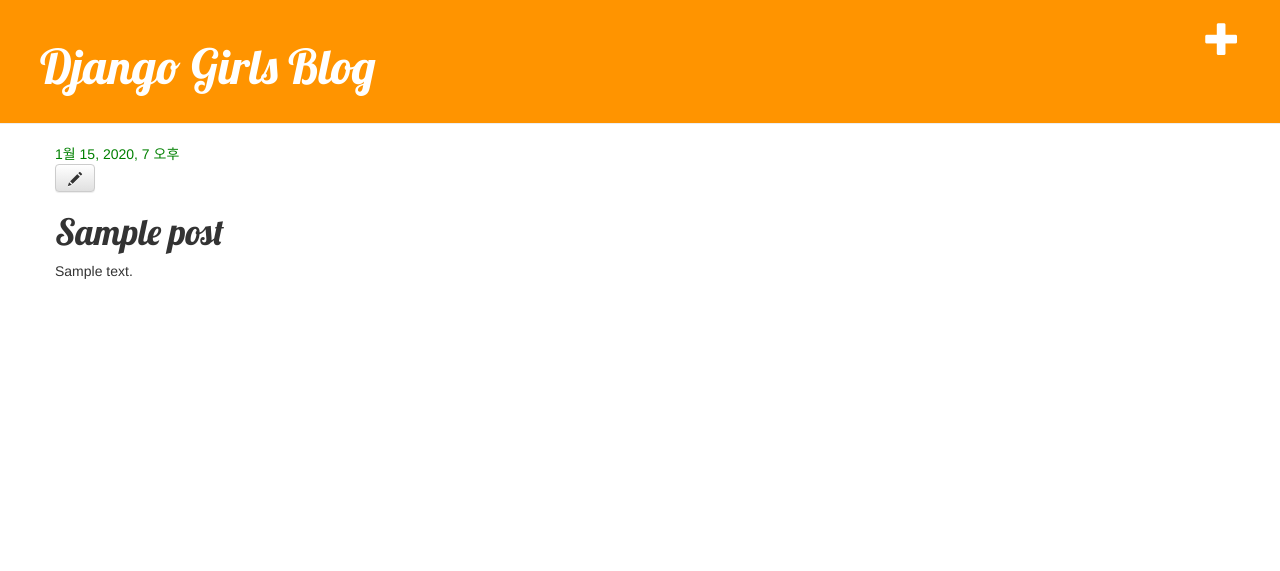
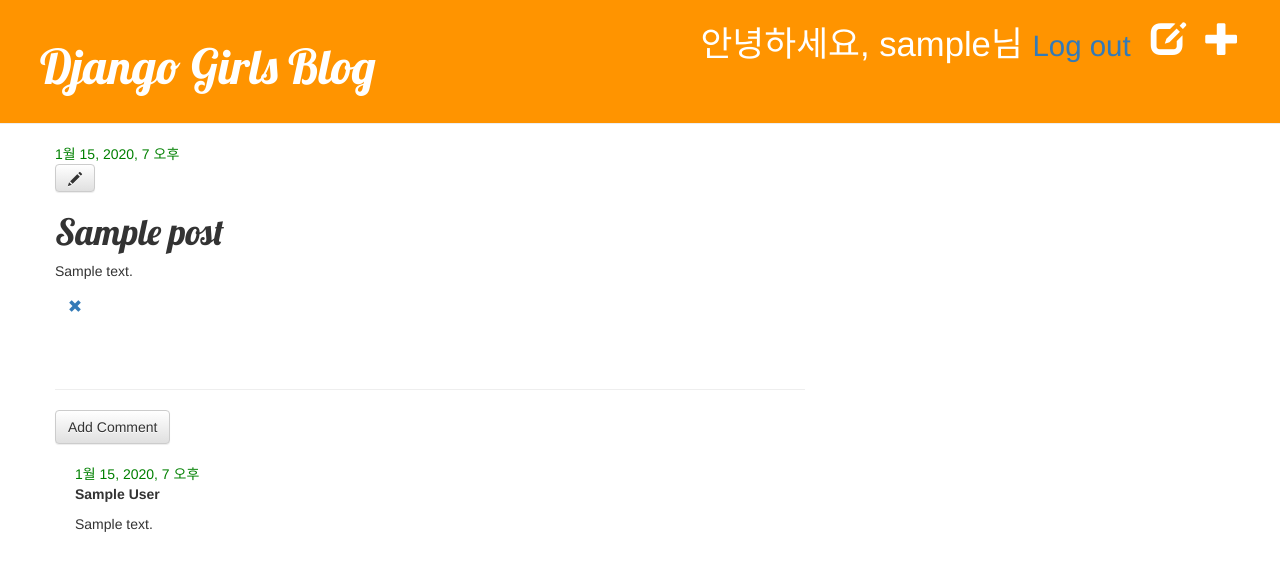
Before and after one commit to yoosojeong/djangoGirls, a Django app: page /post/1/ in a window 1280 px wide. Shown: the top 571 px of the page. Run offline with Django 3.2, Linux system fonts and the light colour scheme; a user stored in the database is signed in; tables that the repository leaves empty hold one stand-in row (values such as "Sample post"); some libraries are stand-ins or nearby versions.

Commit message:
login 수정

```diff
--- a/blog/admin.py
+++ b/blog/admin.py
@@ -1,5 +1,6 @@
 from django.contrib import admin
-from .models import Post
+from .models import Post, Comment
 
 # Post모델을 등록하겠다.
 admin.site.register(Post)
+admin.site.register(Comment)
--- a/blog/models.py
+++ b/blog/models.py
@@ -3,6 +3,7 @@ from django.utils import timezone
 
 
 class Post(models.Model):
+
     author = models.ForeignKey('auth.User', on_delete=models.CASCADE)
     title = models.CharField(max_length=200)
     text = models.TextField()
@@ -13,5 +14,27 @@ class Post(models.Model):
         self.published_date = timezone.now() # 현재시각
         self.save()
 
+
+    def approved_comments(self):
+
+        return self.comments.filter(approved_comment=True)
+
     def __str__(self):
         return self.title
+
+class Comment(models.Model):
+
+    post = models.ForeignKey('blog.Post', related_name='comments', on_delete=models.CASCADE)
+    author = models.CharField(max_length=200)
+    text = models.TextField()
+    created_date = models.DateTimeField(default=timezone.now)
+    approved_comment = models.BooleanField(default=False)
+
+    def approve(self):
+
+        self.approved_comment = True
+        self.save()
+
+    def __str__(self):
+
+        return self.text
--- a/blog/static/blog/blog.css
+++ b/blog/static/blog/blog.css
@@ -44,3 +44,6 @@ h1, h2, h3, h4 {
 .post h1 a, .post h1 a:visited {
     color: #000000;
 }
+.comment{
+    margin: 20px 0px 20px 20px;
+}
--- a/blog/templates/blog/base.html
+++ b/blog/templates/blog/base.html
@@ -6,7 +6,7 @@
         <link rel="stylesheet" href="//maxcdn.bootstrapcdn.com/bootstrap/3.2.0/css/bootstrap.min.css">
         <link rel="stylesheet" href="//maxcdn.bootstrapcdn.com/bootstrap/3.2.0/css/bootstrap-theme.min.css">
         <link href="//fonts.googleapis.com/css?family=Lobster&subset=latin,latin-ext" rel="stylesheet" type="text/css">
-        <link rel="stylesheet" href="{% static "blog/blog.css" %}" />
+        <link rel="stylesheet" href={% static "blog/blog.css" %} />
     </head>
     <body>
         <div class="page-header">
@@ -14,8 +14,21 @@
                 <a href="{% url 'post_new' %}" class="top-menu">
                     <span class="glyphicon glyphicon-plus"></span>
                 </a>
+                <a href="{% url 'post_draft_list' %}" class="top-menu">
+                    <span class="glyphicon glyphicon-edit"></span>
+                </a>
+                <p class="top-menu">
+                    안녕하세요, {{ user.username }}님
+                    <small>
+                        <a href="{% url 'logout' %}">Log out</a>
+                    </small>
+                </p>
+            {% else %}
+                <a href="{% url 'login' %}" class="top-menu">
+                    <span class="glyphicon	glyphicon-lock"></span>
+                </a>
             {% endif %}
-            <h1><a href="/">Django Girls Blog</a></h1>
+            <h1><a href="/post">Django Girls Blog</a></h1>
         </div>
         <div class="content container">
             <div class="row">
@@ -25,6 +38,5 @@
                 </div>
             </div>
         </div>
-
     </body>
 </html>
--- a/blog/templates/blog/post_detail.html
+++ b/blog/templates/blog/post_detail.html
@@ -6,6 +6,10 @@
             <div class="date">
                 {{ post.published_date }}
             </div>
+        {% else %}
+            <a class="btn btn-default" href="{% url 'post_publish' pk=post.pk %}">
+                publish
+            </a>
         {% endif %}
         {% if user.is_authenticated %}
             <a class="btn btn-default" href="{% url 'post_edit' pk=post.pk %}">
@@ -14,5 +18,31 @@
         {% endif %}
         <h1>{{ post.title }}</h1>
         <p>{{ post.text|linebreaksbr }}</p>
+        <a class="btn btn default" href="{% url 'post_remove' pk=post.pk %}">
+            <span class="glyphicon glyphicon-remove"></span>
+        </a>
     </div>
+    <hr>
+    <a class="btn btn-default" href="{% url 'add_comment_to_post' pk=post.pk %}">Add Comment</a>
+    {% for comment in post.comments.all %}
+        {% if user.is_authenticated or comment.approved_comment %}
+            <div class="comment">
+                <div class="date">
+                    {{ comment.created_date }}
+                    {% if not comment.approved_comment %}
+                        <a class="btn btn-default" href="{% url 'comment_remove' pk=comment.pk %}">
+                            <span class="glyphicon glyphicon-remove"></span>
+                        </a>
+                        <a class="btn btn-default" href="{% url 'comment_approve' pk=comment.pk %}">
+                            <span class="glyphicon glyphicon-ok"></span>
+                        </a>
+                    {% endif %}
+                </div>
+                <strong>{{ comment.author }}</strong>
+                <p>{{ comment.text|linebreaks }}</p>
+            </div>
+        {% endif %}
+    {% empty %}
+        <p>아직 댓글이 없습니다.</p>
+    {% endfor %}
 {% endblock %}
--- a/blog/templates/blog/post_edit.html
+++ b/blog/templates/blog/post_edit.html
@@ -2,7 +2,7 @@
 
 {% block content %}
     <h1>New post</h1>
-    <form method="POST" class="post-form">{% csrf_token %}
+    <form method="post" class="post-form">{% csrf_token %}
         {{ form.as_p }}
         <button type="submit" class="save btn btn-default">Save</button>
     </form>
--- a/blog/templates/blog/post_form.html
+++ b/blog/templates/blog/post_form.html
@@ -2,7 +2,7 @@
 
 {% block content %}
     <h1>New Post</h1>
-    <form method="POST" class="post-form">{% csrf_token %}
+    <form method="post" class="post-form">{% csrf_token %}
         {{ form.as_p }}
         <button type="submit" class="save btn btn-primary">Save</button>
     </form>
--- a/blog/templates/blog/post_list.html
+++ b/blog/templates/blog/post_list.html
@@ -12,6 +12,7 @@
                 </a>
             </h1>
             <p>{{ post.text|linebreaksbr }}</p>
+            <a href="{% url 'post_detail' pk=post.pk %}">Comments: {{ post.approved_comments.count }}</a>
         </div>
     {% endfor %}
 {% endblock %}
--- a/blog/urls.py
+++ b/blog/urls.py
@@ -1,9 +1,16 @@
 from django.urls import path
 from . import views
 
+
 urlpatterns = [
-    path('', views.post_list, name='post_list'),
+    path('post/', views.post_list, name='post_list'),
     path('post/<int:pk>/', views.post_detail, name='post_detail'),
     path('post/new/', views.post_new, name='post_new'),
     path('post/<int:pk>/edit/', views.post_edit, name='post_edit'),
+    path('post/drafts/', views.post_draft_list, name='post_draft_list'),
+    path('post/<int:pk>/publish/', views.post_publish, name='post_publish'),
+    path('post/<int:pk>/remove', views.post_remove, name="post_remove"),
+    path('post/<int:pk>/comment/', views.add_comment_to_post, name="add_comment_to_post"),
+    path('comment/<int:pk>/approve/', views.comment_approve, name="comment_approve"),
+    path('comment/<int:pk>/remove/', views.comment_remove, name="comment_remove"),
 ]
--- a/blog/views.py
+++ b/blog/views.py
@@ -1,8 +1,18 @@
 from django.shortcuts import get_object_or_404, redirect, render
 from django.utils import timezone
-from .models import Post
-from .forms import PostForm
+from .models import Post, Comment
+from .forms import PostForm, CommentForm
+from django.contrib.auth.decorators import login_required
 
+"""
+   post = get_object_or_404(Post, pk=pk)
+
+   try:
+        post = Post.objects.get(pk=pk)
+
+    except Post.DoesNotExist:
+        return http404
+"""
 def post_list(request):
 
     qs = Post.objects.all()
@@ -22,7 +32,7 @@ def post_detail(request, pk):
         'post': post
     })
 
-# @login_required  로그인을 필수로 하는 장식자
+@login_required # 로그인을 필수로 하는 장식자
 def post_new(request):
 
     # POST값: request.POST, request.FILES
@@ -34,7 +44,7 @@ def post_new(request):
         if form.is_valid():
             post = form.save(commit=False)
             post.author = request.user
-            post.published_date = timezone.now()
+            #post.published_date = timezone.now()
             post.save()
 
             return redirect('post_detail', pk=post.pk)
@@ -45,6 +55,7 @@ def post_new(request):
         'form': form
     })
 
+@login_required
 def post_edit(request, pk):
 
     post = get_object_or_404(Post, pk=pk)
@@ -57,7 +68,7 @@ def post_edit(request, pk):
         if form.is_valid():
             post = form.save(commit=False)
             post.author = request.user
-            post.published_date = timezone.now()
+            #post.published_date = timezone.now()
             post.save()
 
             return redirect('post_detail', pk=post.pk)
@@ -67,3 +78,61 @@ def post_edit(request, pk):
     return render(request, 'blog/post_edit.html', {
         'form': form
     })
+
+@login_required
+def post_draft_list(request):
+
+    posts = Post.objects.filter(published_date__isnull=True).order_by('created_date')
+
+    return render(request, 'blog/post_draft_list.html', { 'posts': posts })
+
+def post_publish(request, pk):
+
+    post = get_object_or_404(Post, pk=pk)
+    post.publish()
+
+    return redirect('post_detail', pk=pk)
+
+@login_required
+def post_remove(request, pk):
+
+    post = get_object_or_404(Post, pk=pk)
+    post.delete()
+
+    return redirect('post_list')
+
+def add_comment_to_post(request, pk):
+
+    post = get_object_or_404(Post, pk=pk)
+
+    if request.method == "POST":
+
+        form = CommentForm(request.POST)
+
+        if form.is_valid():
+            comment = form.save(commit=False)
+            comment.post = post
+            comment.save()
+
+            return redirect('post_detail', pk=post.pk)
+
+    else:
+        form = CommentForm()
+
+    return render(request, 'blog/add_comment_to_post.html', {'form': form})
+
+@login_required
+def comment_approve(request, pk):
+
+    comment = get_object_or_404(Comment, pk=pk)
+    comment.approve()
+
+    return redirect('post_detail', pk=comment.post.pk)
+
+@login_required
+def comment_remove(request, pk):
+
+    comment = get_object_or_404(Comment, pk=pk)
+    comment.delete()
+
+    return redirect('post_detail', pk=comment.post.pk)
--- a/mysite/settings.py
+++ b/mysite/settings.py
@@ -120,3 +120,8 @@ USE_TZ = True
 
 STATIC_URL = '/static/'
 STATIC_ROOT = os.path.join(BASE_DIR, 'static')
+
+# Login
+
+LOGIN_REDIRECT_URL = '/post'
+LOGOUT_REDIRECT_URL = '/post'
--- a/mysite/urls.py
+++ b/mysite/urls.py
@@ -1,5 +1,7 @@
 from django.contrib import admin
 from django.urls import include, path
+
+from django.contrib.auth import views
 
 # ^ == 문자열이 시작할 때
 # & == 문자열이 끝날 때
@@ -7,5 +9,6 @@ from django.urls import include, path
 
 urlpatterns = [
     path('admin/', admin.site.urls),
+    path('accounts/', include('django.contrib.auth.urls')),
     path('', include('blog.urls')),
 ]
```
Also changed, not shown: blog/forms.py (+8 -2 lines), blog/templates/blog/add_comment_to_post.html (added, +9 -0 lines), blog/templates/blog/post_draft_list.html (added, +11 -0 lines), blog/templates/registration/login.html (added, +22 -0 lines), blog/migrations/0004_comment.py (added).
